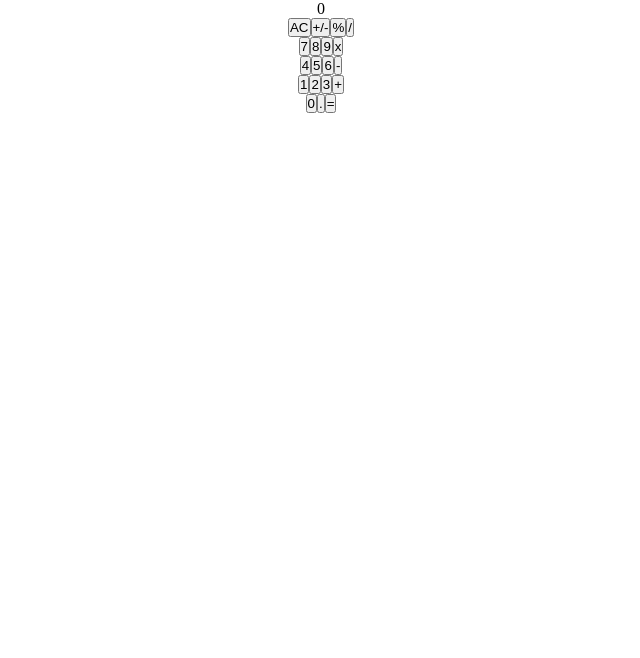
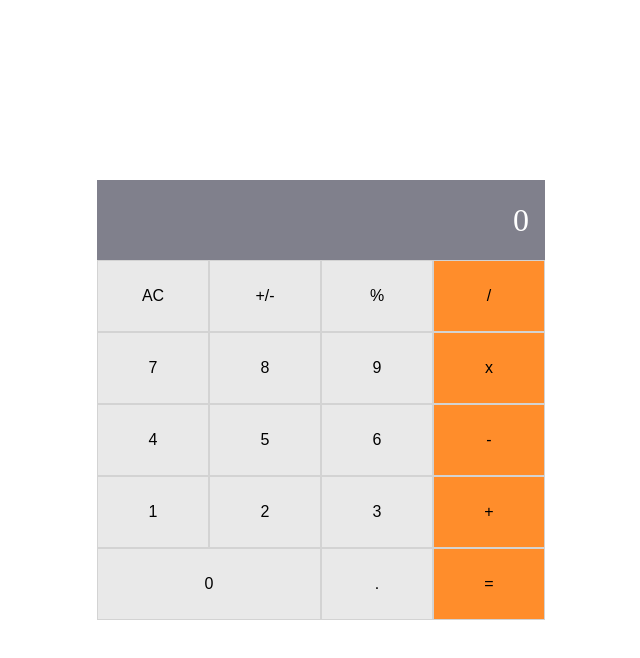
Before and after one commit to KanzaTahreem/Math-Magicians, a React (Create React App) app: page / in a window 1280 px wide. Shown: the top 658 px of the page, without its empty margins (319-959 px from the left). Built offline with nearby package versions, Linux system fonts and the light colour scheme.

Commit message:
Add styles to the Calculator component

```diff
--- a/src/stylesheets/Calculator.css
+++ b/src/stylesheets/Calculator.css
@@ -1,3 +1,60 @@
 .calculator {
+  display: flex;
   text-align: center;
+  justify-content: center;
+  position: absolute;
+  top: 50%;
+  left: 50%;
+  width: 100%;
+  transform: translate(-50%, -50%);
 }
+
+.container {
+  width: 28em;
+}
+
+.display {
+  width: 100%;
+  background: #80808c;
+  color: white;
+  height: 5em;
+  padding: 1em;
+  display: flex;
+  justify-content: flex-end;
+  align-items: center;
+}
+
+.display > p {
+  font-size: 2em;
+}
+
+.keys {
+  display: flex;
+  flex-direction: column;
+  width: 100%;
+}
+
+.btn {
+  width: 25%;
+  height: 4.5em;
+  font-size: 1em;
+  background-color: #e6e6e6de;
+  border: 0.1px solid lightgrey;
+}
+
+.btn-expand {
+  width: 50%;
+}
+
+.btn-right {
+  background-color: #ff7600d4;
+}
+
+.btn:hover {
+  cursor: pointer;
+  background-color: #d7d6d6;
+}
+
+.btn-right:hover {
+  background-color: #fc892bd4;
+}
```
